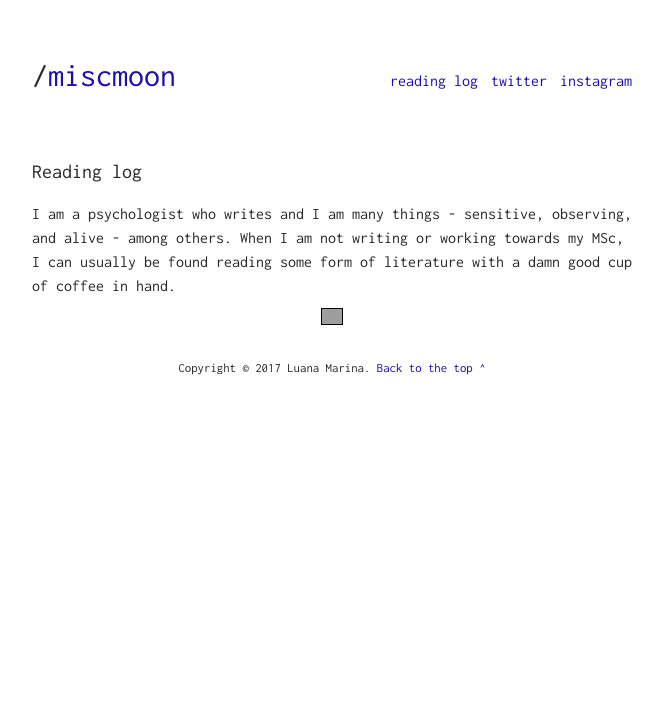
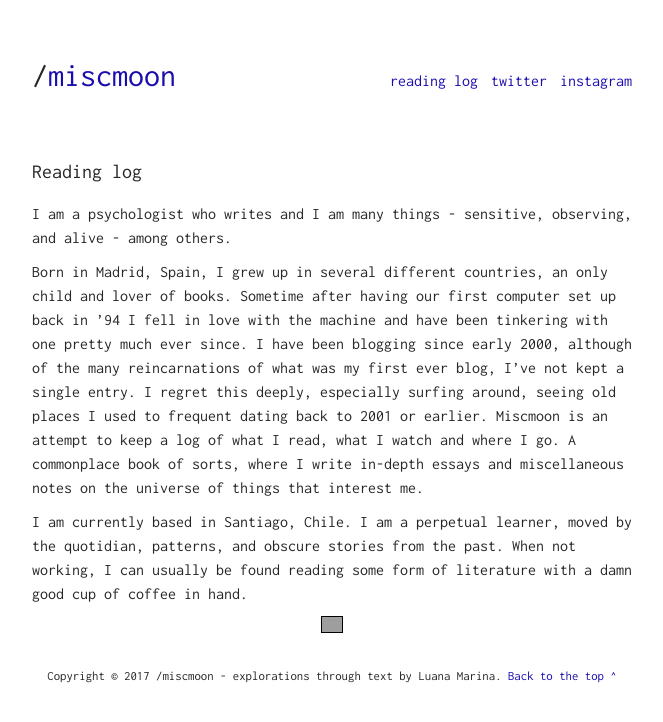
Before and after one commit to miscmoon/miscmoon.github.io, a Jekyll site: the page built from me/index.md, in a window 1280 px wide. Shown: the top 722 px of the page, without its empty margins (308-971 px from the left). Built offline with Jekyll 4.4.1, drawn with Linux system fonts in a browser that asks for light colours; grey boxes are pictures that could not be loaded.

Commit message:
Changes in content

```diff
--- a/_layouts/about.html
+++ b/_layouts/about.html
@@ -23,5 +23,5 @@ layout: default
     </div>
 </div>
 <div class="footer">
-    Copyright © 2017 Luana Marina. <a href="#top">Back to the top ^</a>
+    Copyright © 2017 /miscmoon - explorations through text by Luana Marina. <a href="#top">Back to the top ^</a>
 </div>
--- a/_layouts/post.html
+++ b/_layouts/post.html
@@ -31,5 +31,5 @@ layout: default
         </div>
 </div>
 <div class="footer">
-    Copyright © 2017 Luana Marina. <a href="#top">Back to the top ^</a>
+    Copyright © 2017 /miscmoon - explorations through text by Luana Marina. <a href="#top">Back to the top ^</a>
 </div>
--- a/index.html
+++ b/index.html
@@ -12,9 +12,11 @@ layout: default
         {% endfor %}
     </ul>
 </div>
+
 <div class="intro">
-    <p align="justify">I am a psychologist interested in the intersection of the self, society, and politics. /miscmoon is a collection of writings and incomplete thoughts on the universe of topics that interest me.</p>
+    <p align="justify">I am a psychologist interested in the intersection of the self, society, and politics; moved by the quotidian, patterns, and obscure stories from the past. /miscmoon is a collection of writings and incomplete thoughts on the universe of topics that interest me. <a href="http://miscmoon.github.io/me"> > Read more</a></p>
 </div>
+
 <div class="blog">
     <h1>Words</h1>
     <ul>
@@ -28,6 +30,7 @@ layout: default
     <h1>Reading and course notes</h1>
     Soon.
 </div>
+
 <div class="footer">
     Copyright © 2017 Luana Marina. <a href="#top">Back to the top ^</a>
 </div>
--- a/me/index.md
+++ b/me/index.md
@@ -4,6 +4,10 @@ published: true
 title:  The human behind the blog
 ---
 
-I am a psychologist who writes and I am many things - sensitive, observing, and alive - among others. When I am not writing or working towards my MSc, I can usually be found reading some form of literature with a damn good cup of coffee in hand.
+I am a psychologist who writes and I am many things - sensitive, observing, and alive - among others.
+
+Born in Madrid, Spain, I grew up in several different countries, an only child and lover of books. Sometime after having our first computer set up back in ’94 I fell in love with the machine and have been tinkering with one pretty much ever since. I have been blogging since early 2000, although of the many reincarnations of what was my first ever blog, I’ve not kept a single entry. I regret this deeply, especially surfing around, seeing old places I used to frequent dating back to 2001 or earlier. Miscmoon is an attempt to keep a log of what I read, what I watch and where I go. A commonplace book of sorts, where I write in-depth essays and miscellaneous notes on the universe of things that interest me.
+
+I am currently based in Santiago, Chile. I am a perpetual learner, moved by the quotidian, patterns, and obscure stories from the past. When not working, I can usually be found reading some form of literature with a damn good cup of coffee in hand.
 
 <p align="center">:crescent_moon:</p>
```
